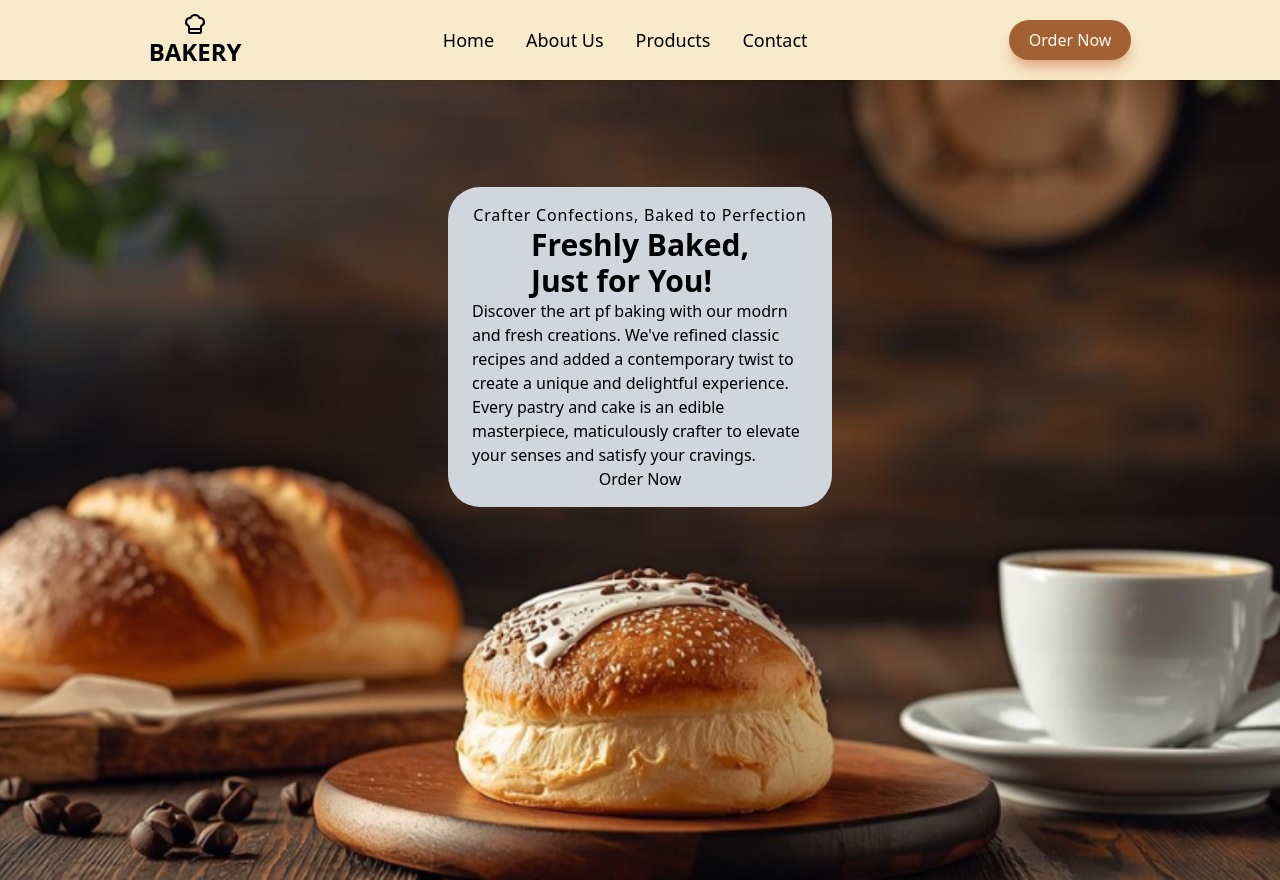
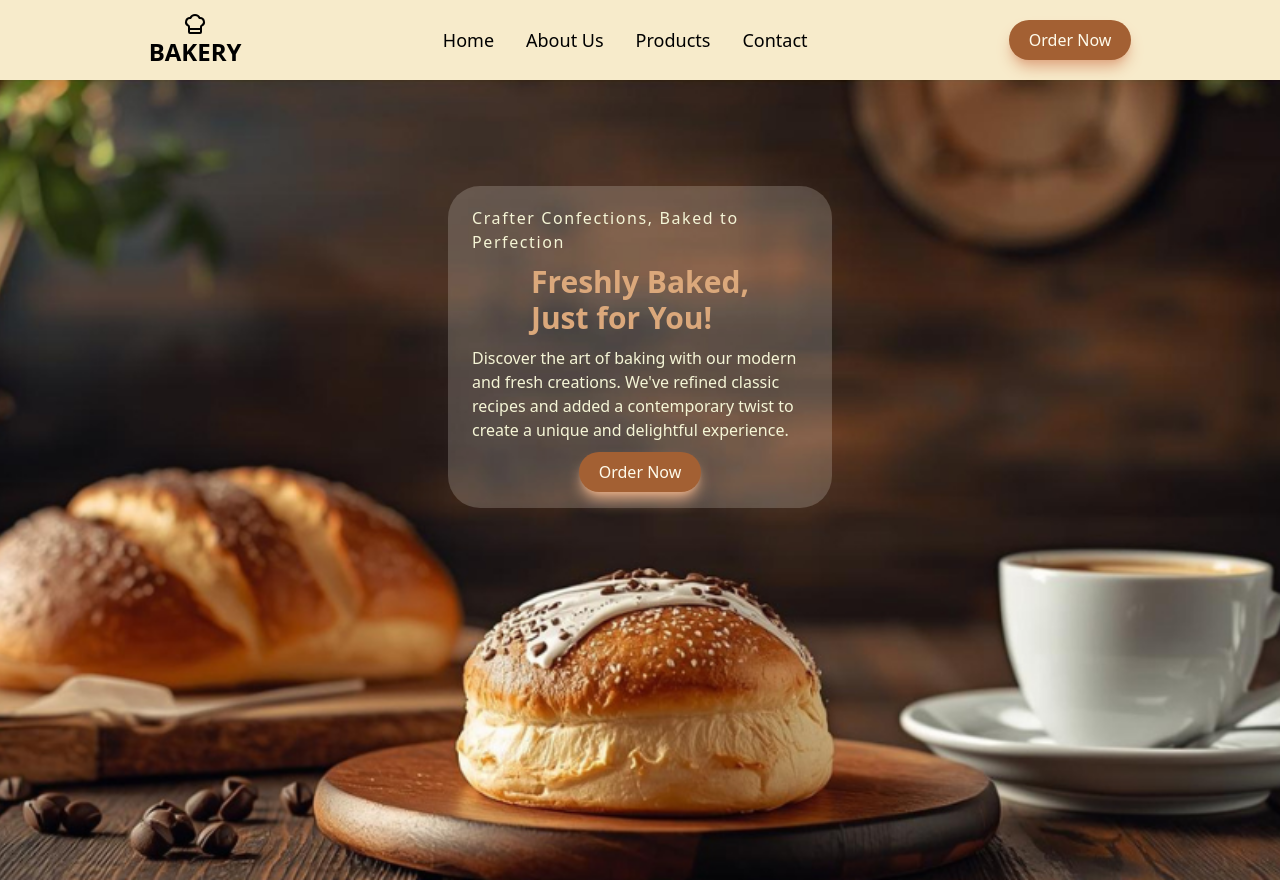
Before and after one commit to techieshruti/React_Project_Based_Learning, a React (Vite) app in the folder Project-03-Website_UI/: page / in a window 1280 px wide. Built offline with nearby package versions, Linux system fonts and the light colour scheme.

Commit message:
herosection done

```diff
--- a/Project-03-Website_UI/src/components/upper/HeroSection.jsx
+++ b/Project-03-Website_UI/src/components/upper/HeroSection.jsx
@@ -1,17 +1,18 @@
 import React from 'react'
 import Image from '../../assets/bg_image.png'
+import Button from './Button'
 
 export default function HeroSection() {
   return (
     <div className='h-full w-full relative'>
             <img className='object-cover h-screen w-screen' src={Image}/>
 
-            <div className='absolute top-1/3 left-1/2 transform -translate-x-1/2 -translate-y-1/2 p-4 bg-gray-300 flex flex-col items-center w-sm rounded-4xl px-6 py-4'>
-            <h4 className='font-light tracking-wider'>Crafter Confections, Baked to Perfection</h4>
-            <h2 className='font-bold text-3xl'>Freshly Baked, <br/> Just for You!</h2>
-            <p>Discover the art pf baking with our modrn and fresh creations. We've refined classic recipes and added a contemporary twist to create a unique and delightful experience. Every pastry and cake is an edible masterpiece, maticulously crafter to elevate your senses and satisfy your cravings.</p>
-            <button>Order Now</button>
-        </div>
+            <div className='absolute top-1/3 left-1/2 transform -translate-x-1/2 -translate-y-1/2 p-4 bg-[#f5efe6]/20 text-[#f5f5d6]  flex flex-col items-center w-sm rounded-4xl px-6 py-4'>
+            <h4 className='font-light tracking-widest py-1'>Crafter Confections, Baked to Perfection</h4>
+            <h2 className='font-bold text-3xl py-1.5 text-[#dba87b]'>Freshly Baked, <br/> Just for You!</h2>
+            <p className='py-1 mb-1.5'>Discover the art of baking with our modern and fresh creations. We've refined classic recipes and added a contemporary twist to create a unique and delightful experience.</p>
+            <Button/>
+            </div>
 
     </div>
   )
```
